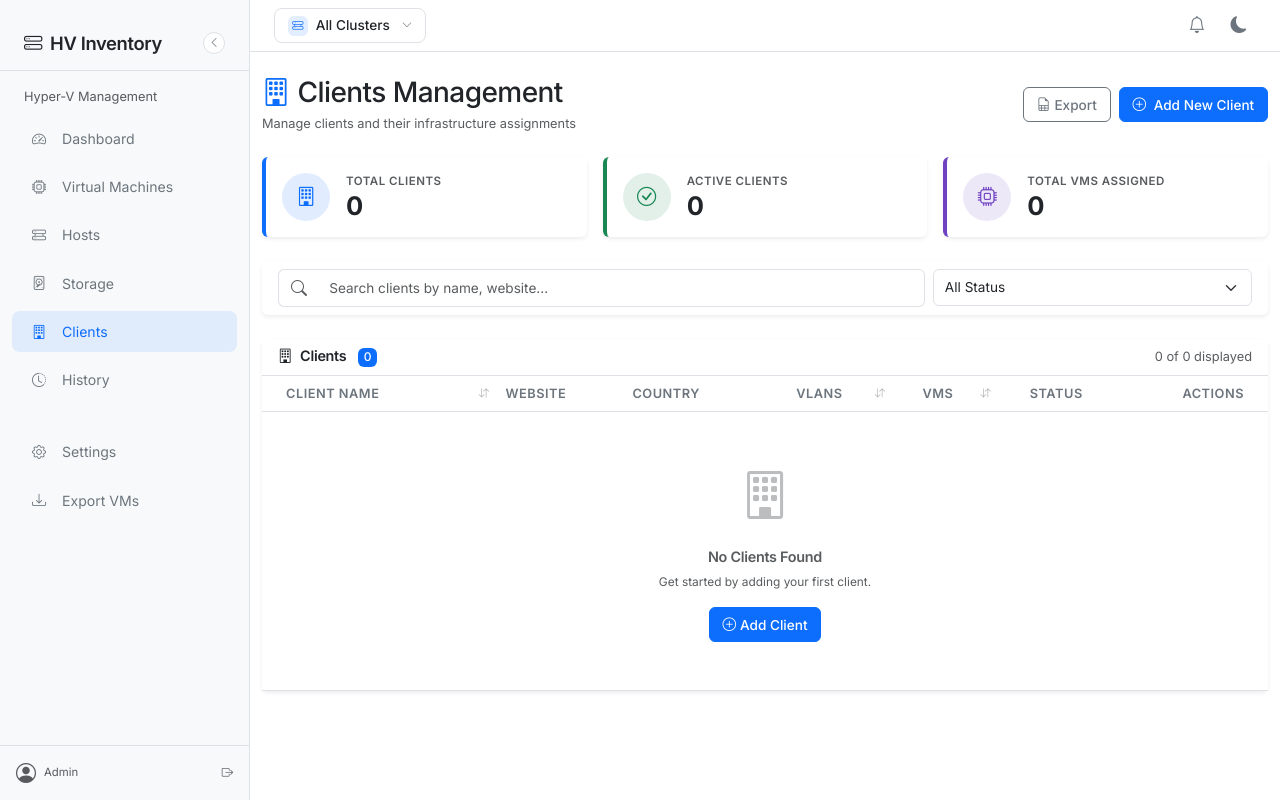
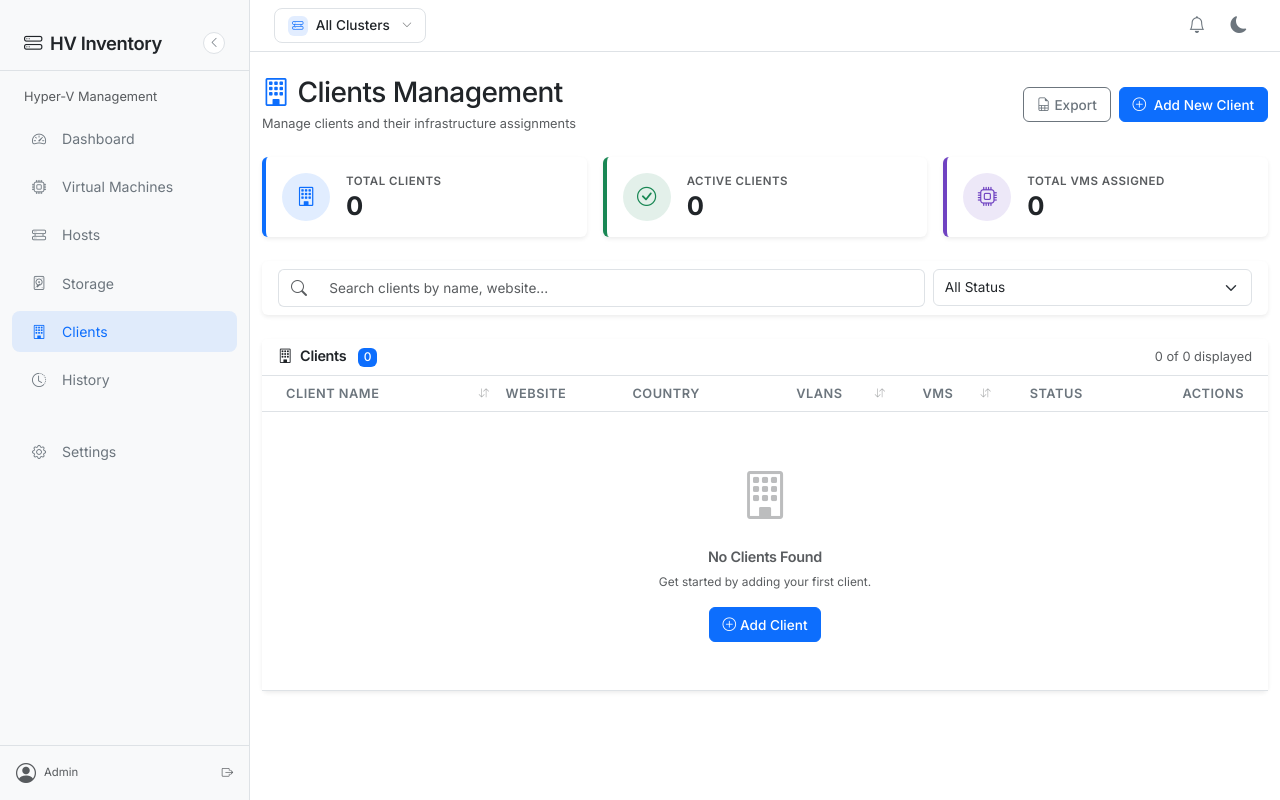
Before and after one commit to amontaser/egid-hv-Inventory-, a Flask app: page /clients in a window 1280 px wide. Run offline with Flask 3, Linux system fonts and the light colour scheme; a user stored in the database is signed in; data that the repository does not hold is empty; some libraries are stand-ins or nearby versions.

Commit message:
remove Export VMs link from sidebar

```diff
--- a/templates/base.html
+++ b/templates/base.html
@@ -886,12 +886,6 @@
                     <i class="bi bi-gear"></i><span class="nav-text"> Settings</span>
                 </a>
             </li>
-            <li class="nav-item">
-                <a class="nav-link" href="/export/vms.xlsx"
-                   data-bs-toggle="tooltip" data-bs-placement="right" data-bs-title="Export VMs">
-                    <i class="bi bi-download"></i><span class="nav-text"> Export VMs</span>
-                </a>
-            </li>
         </ul>
 
         <div class="sidebar-bottom" style="position:absolute;bottom:0;width:100%;border-top:1px solid var(--bs-border-color);padding:.75rem 1rem;">
```
